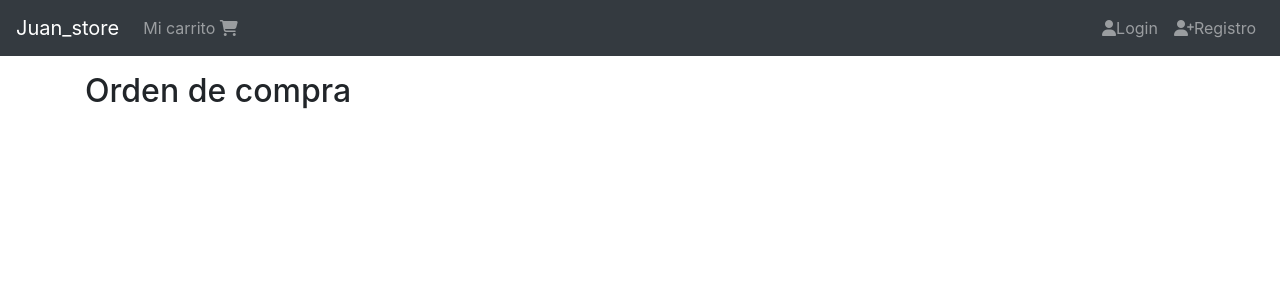
After one commit to jcsq20/juan_tienda, a Django app: page /orden/ in a window 1280 px wide. The commit adds this page. Shown: the top 300 px of the page. Run offline with Django 3.2, Linux system fonts and the light colour scheme; some libraries are stand-ins or nearby versions.

Commit message:
Vista de la orden

```diff
--- a/juan_store/carts/templates/carts/cart.html
+++ b/juan_store/carts/templates/carts/cart.html
@@ -44,7 +44,7 @@
                         Subtotal({{ cart.productos.count }}): <span class="text-danger">{{ cart.subtotal | price_format }}</span>
                     </div>
                     <div class="mt-2">
-                        <a href="#" class="btn btn-warning">Proceder al pago</a>
+                        <a href="{% url 'orders:order' %}" class="btn btn-warning">Proceder al pago</a>
                     </div>
                 </div>
             </div>
--- a/juan_store/juan_store/urls.py
+++ b/juan_store/juan_store/urls.py
@@ -15,6 +15,7 @@ urlpatterns = [#registrar las vistas
     path('admin/', admin.site.urls),
     path("productos/", include("productos.urls")),
     path("carrito/", include("carts.urls")),
+    path("orden/", include("orders.urls")),
 ]
 
 if settings.DEBUG:
--- /dev/null
+++ b/juan_store/orders/templates/orders/order.html
@@ -0,0 +1,6 @@
+{% extends 'base.html' %}
+{% block content %}
+<div class="col">
+    <h2> Orden de compra </h2>
+</div>
+{%endblock%}
--- /dev/null
+++ b/juan_store/orders/urls.py
@@ -0,0 +1,9 @@
+from django.urls import path
+
+from . import views
+
+app_name= "orders"
+
+urlpatterns= [
+    path("", views.order, name="order")
+]
--- a/juan_store/orders/views.py
+++ b/juan_store/orders/views.py
@@ -1,3 +1,7 @@
 from django.shortcuts import render
 
 # Create your views here.
+def order(request):
+    return render(request, 'orders/order.html', {
+
+    })
```
